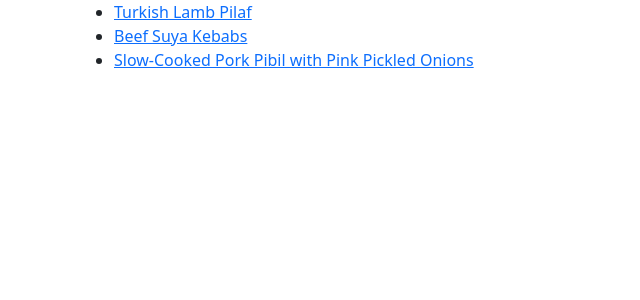
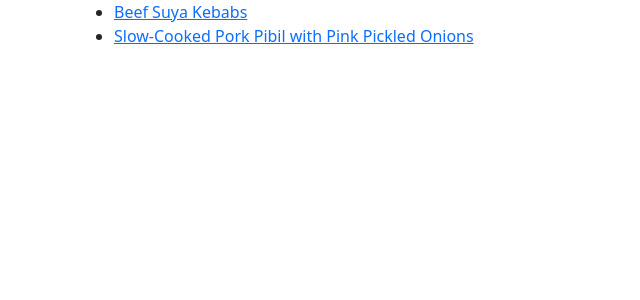
Before and after one commit to r1ch/recipes, a Jekyll site: the page built from index.html, in a window 1280 px wide. Shown: the top 300 px of the page, without its empty margins (0-640 px from the left). Built offline with Jekyll 4.4.1, drawn with Linux system fonts in a browser that asks for light colours.

Commit message:
Update weekly dinner recipes

```diff
--- a/_data/mealie.yml
+++ b/_data/mealie.yml
@@ -1,6 +1,3 @@
-- date: 2026-01-12
-  title: Turkish Lamb Pilaf
-  link: https://tiny-chicken.pikapod.net/g/home/shared/r/d4d1b680-76b1-4f17-b8bd-e58941a9c872
 - date: 2026-01-13
   title: Beef Suya Kebabs
   link: https://tiny-chicken.pikapod.net/g/home/shared/r/d4a7f2ca-c3f0-49c0-b892-d6b627c5f186
```
